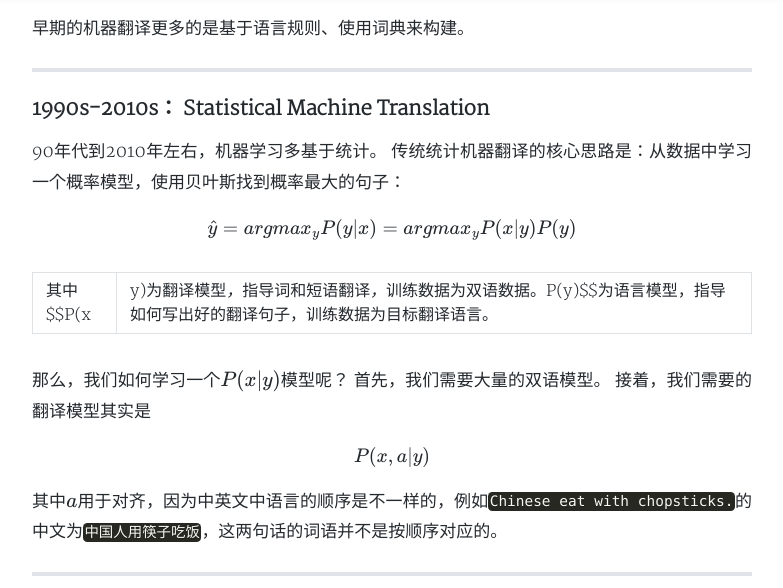
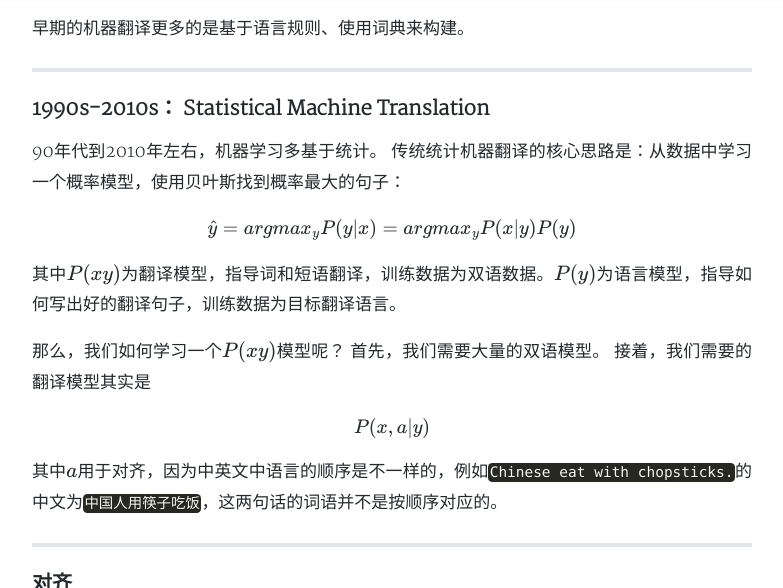
Before and after one commit to hunto/blog, a Jekyll site: the page built from _posts/2018-07-18-CS224n笔记-lecture10.md, in a window 1280 px wide and 900 px high, scrolled down 1083 px, cut to the strip 0-588 px from the top of the window. Shown: the whole strip, without its empty margins (248-1031 px from the left). Built offline with Jekyll 4.4.1, drawn with Linux system fonts in a browser that asks for light colours; nearby versions of some CDN libraries; formulas are drawn with MathJax 3; comment, search, counter and statistics services are not loaded; a style sheet for code colours, icons or effects is not loaded.

```diff
--- a/_posts/2018-07-18-CS224n笔记-lecture10.md
+++ b/_posts/2018-07-18-CS224n笔记-lecture10.md
@@ -32,9 +32,9 @@ tags: CS224n 机器学习 深度学习 NLP
 
 $$\hat y = argmax_yP(y|x)=argmax_yP(x|y)P(y)$$
 
-其中$$P(x|y)$$为翻译模型，指导词和短语翻译，训练数据为双语数据。$$P(y)$$为语言模型，指导如何写出好的翻译句子，训练数据为目标翻译语言。
+其中$$P(x y)$$为翻译模型，指导词和短语翻译，训练数据为双语数据。$$P(y)$$为语言模型，指导如何写出好的翻译句子，训练数据为目标翻译语言。
 
-那么，我们如何学习一个$$P(x|y)$$模型呢？
+那么，我们如何学习一个$$P(x y)$$模型呢？
 首先，我们需要大量的双语模型。
 接着，我们需要的翻译模型其实是
 
```
